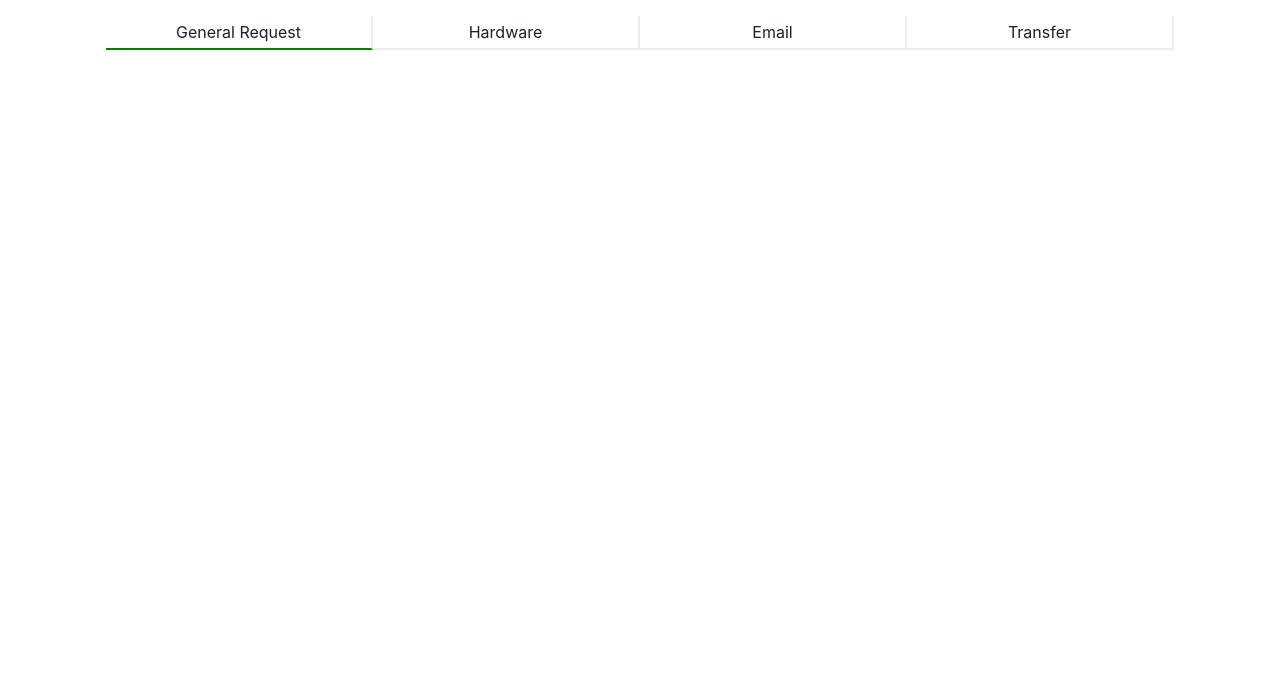
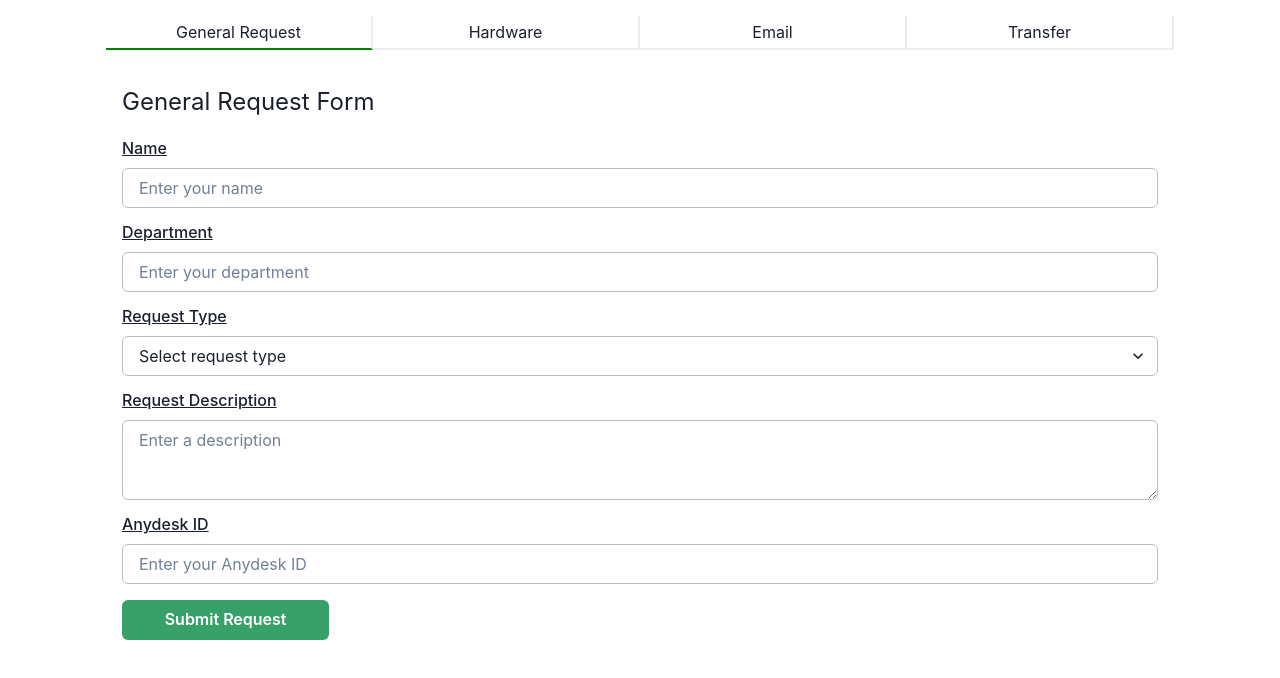
Before and after one commit to Providence-Human-Capital/HelpDesk, a React (Vite) app: page / in a window 1280 px wide. Both pictures are taken after a click on the element "General Request". Shown: the top 678 px of the page. Built offline with nearby package versions, Linux system fonts and the light colour scheme.

Commit message:
[new] general page, favicon

```diff
--- a/index.html
+++ b/index.html
@@ -3,7 +3,7 @@
 
 <head>
   <meta charset="UTF-8" />
-  <link rel="icon" type="image/svg+xml" href="/vite.svg" />
+  <link rel="icon" type="image/svg+xml" href="/favicon.ico" />
   <meta name="viewport" content="width=device-width, initial-scale=1.0" />
   <title>IT Help Desk</title>
 </head>
--- a/src/App.jsx
+++ b/src/App.jsx
@@ -23,6 +23,8 @@ import {
 } from '@chakra-ui/react';
 import Hardware from './components/hardware';
 import Email from './components/email';
+import General from './components/general';
+import Transfer from './components/transfer';
 
 export default function Requisition() {
 
@@ -68,6 +70,8 @@ export default function Requisition() {
 
         {showPage === 'hardware' ? <Hardware /> : ''}
         {showPage === 'email' ? <Email /> : ''}
+        {showPage === 'general' ? <General /> : ''}
+        {showPage === 'transfer' ? <Transfer /> : ''}
 
 
       </Container>
--- /dev/null
+++ b/src/components/general.jsx
@@ -0,0 +1,65 @@
+// src/App.js or src/Form.js
+import React from 'react';
+import {
+    ChakraProvider,
+    VStack,
+    FormControl,
+    FormLabel,
+    Input,
+    Textarea,
+    Select,
+    Button,
+    Container,
+    Text
+} from '@chakra-ui/react';
+import { useForm } from "react-hook-form"
+
+
+export default function general() {
+    const { register, formState: { errors }, handleSubmit } = useForm()
+
+    const onSubmit = (data) => {
+        console.log(data)
+    }
+
+    return (
+        <Container maxW="1100px" mt={10}>
+            <VStack spacing={4} align="stretch">
+                <Text fontSize={{ md: "2xl", base: "xl" }}>General Request Form</Text>
+
+                <form onSubmit={handleSubmit(onSubmit)}>
+                    <FormControl id="name">
+                        <FormLabel as='u'>Name</FormLabel>
+                        <Input type="text" placeholder="Enter your name" borderColor={'#bdbdbd'} focusBorderColor='green' {...register('name')} />
+                    </FormControl>
+                    <FormControl id="department" mt={3}>
+                        <FormLabel as='u'>Department</FormLabel>
+                        <Input type="text" placeholder="Enter your department" borderColor={'#bdbdbd'} focusBorderColor='green'{...register('department')} />
+                    </FormControl>
+                    <FormControl id="request-type" mt={3}>
+                        <FormLabel as='u'>Request Type</FormLabel>
+                        <Select placeholder="Select request type" borderColor={'#bdbdbd'} focusBorderColor='green' {...register('type')}>
+                            <option value="network">Network</option>
+                            <option value="printer">Printer</option>
+                            <option value="scanner">Scanner</option>
+                            <option value="email">Office/ Email</option>
+                            <option value="other">Other</option>
+                        </Select>
+                    </FormControl>
+                    <FormControl id="description" mt={3}>
+                        <FormLabel as='u'>Request Description</FormLabel>
+                        <Textarea placeholder="Enter a description" borderColor={'#bdbdbd'} focusBorderColor='green' {...register('description')} />
+                    </FormControl>
+                    <FormControl id="anydesk-id" mt={3}>
+                        <FormLabel as='u'>Anydesk ID</FormLabel>
+                        <Input type="text" placeholder="Enter your Anydesk ID" borderColor={'#bdbdbd'} focusBorderColor='green' {...register('anydesk')} />
+                    </FormControl>
+
+                    <Button colorScheme="green" mt={4} mb='10' w={'20%'} type="submit">
+                        Submit Request
+                    </Button>
+                </form>
+            </VStack>
+        </Container>
+    );
+}
```
Also changed, not shown: 2 other files (tests, documents, lock files or other folders).
